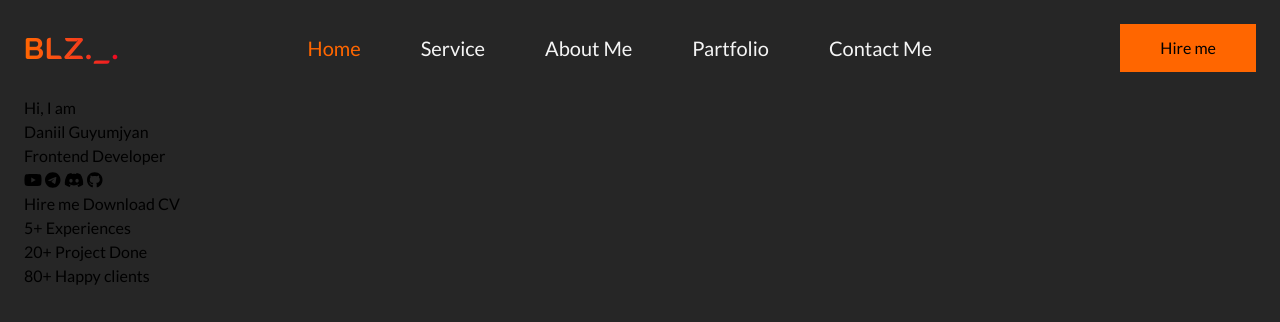
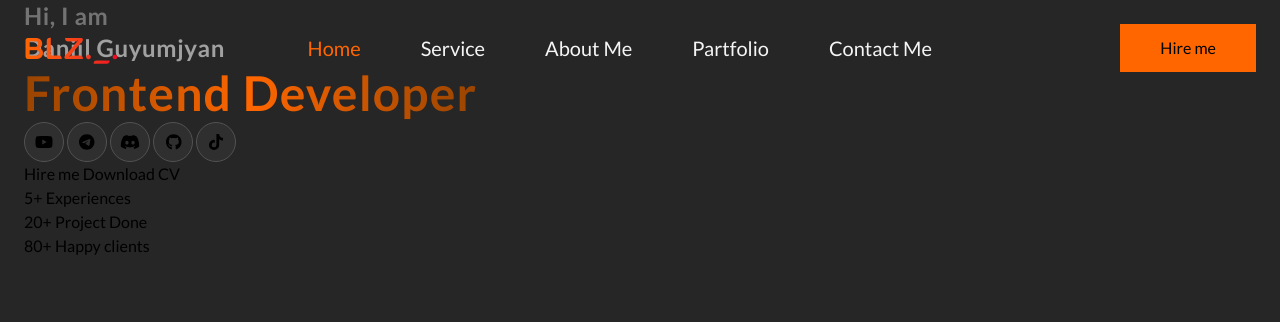
Before and after one commit to ItzBleaZer/PARTFOLIO, a plain HTML site: page index.html in a window 1280 px wide. Drawn offline with nearby package versions, Linux system fonts and the light colour scheme.

Commit message:
menu changes

```diff
--- a/index.html
+++ b/index.html
@@ -11,7 +11,7 @@
     <link rel="stylesheet" href="https://cdnjs.cloudflare.com/ajax/libs/font-awesome/6.7.2/css/all.min.css" integrity="sha512-Evv84Mr4kqVGRNSgIGL/F/aIDqQb7xQ2vcrdIwxfjThSH8CSR7PBEakCr51Ck+w+/U6swU2Im1vVX0SVk9ABhg==" crossorigin="anonymous" referrerpolicy="no-referrer" />
 </head>
 <body class="font-[Lato] bg-neutral-800">
-    <header class="py-6">
+    <header class="py-6 fixed w-screen whitespace-nowrap">
         <div class="container mx-auto max-w-7xl gap-15 px-6 flex justify-between items-center">
             <a href="#" class="bg-linear-to-r from-[var(--c-theme-light)] to-[var(--c-theme-accent)] font-[k2d] uppercase text-3xl font-bold tracking-wide text-transparent bg-clip-text">BLZ._.</a>
             <nav class="">
@@ -27,18 +27,19 @@
         </div>
     </header>
     <main>
-        <section>
+        <section class="h-screen">
             <div class="container px-6 max-w-7xl mx-auto">
                 <div class="">
-                    <h1 class="">Hi, I am</h1>
-                    <h2 class="">Daniil Guyumjyan</h2>
-                    <h3 class="">Frontend Developer</h3>
+                    <h1 class="font-semibold text-2xl text-neutral-500 tracking-wide">Hi, I am</h1>
+                    <h2 class="text-neutral-400 font-bold text-2xl tracking-wide">Daniil Guyumjyan</h2>
+                    <h3 class="font-bold text-5xl bg-linear-to-r from-[var(--c-theme-dark)] via-[var(--c-theme-light)] to-[var(--c-theme-dark)] leading-[1.2] tracking-wide text-transparent bg-clip-text inline-block">Frontend Developer</h3>
                 </div>
-                <div class="">
+                <div class="*:border *:border-neutral-600 *:w-10 *:h-10 *:block *:rounded-full *:inline-flex *:justify-center *:items-center *:bg-white/4">
                     <a href="" class=""><i class="fa-brands fa-youtube"></i></a>
                     <a href="" class=""><i class="fa-brands fa-telegram"></i></a>
                     <a href="" class=""><i class="fa-brands fa-discord"></i></a>
                     <a href="" class=""><i class="fa-brands fa-github"></i></a>
+                    <a href="" class=""><i class="fa-brands fa-tiktok"></i></a>
                 </div>
                 <div>
                     <button class="">Hire me</button>
@@ -57,9 +58,6 @@
                         <span>80+</span>
                         <span>Happy clients</span>
                     </div>
-                    <div class="">
-                        <div class=""></div>
-                    </div>
                 </div>
             </div>
         </section>
```
